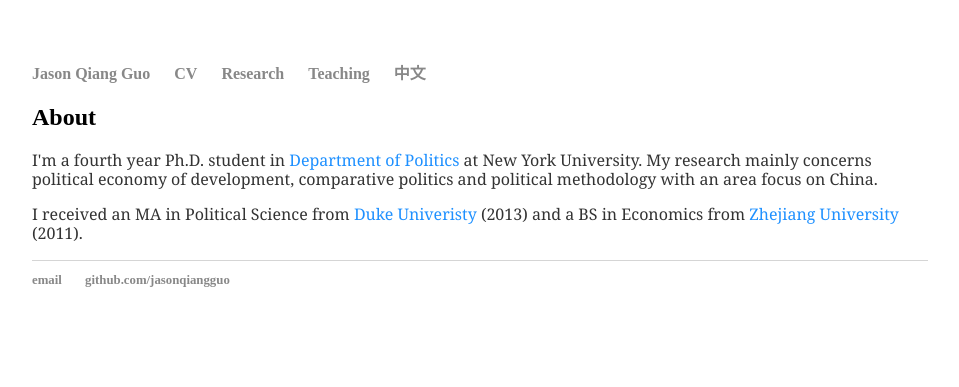
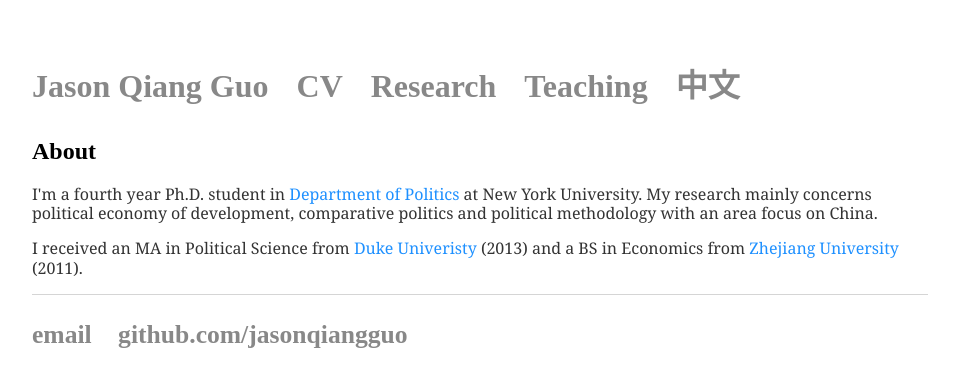
Before and after one commit to jasonqiangguo/jasonqiangguo.github.io, a Jekyll site: the page built from index.html, in a window 1280 px wide. Shown: the top 387 px of the page, without its empty margins (160-1119 px from the left). Built offline with Jekyll 4.4.1, drawn with Linux system fonts in a browser that asks for light colours.

Commit message:
homepage

```diff
--- a/css/main.css
+++ b/css/main.css
@@ -3,10 +3,11 @@ body {
     width: 70%;
 }
 nav ul, footer ul {
-    font-family:'Varela Round';
+    font-family:'Maven Pro';
     padding: 0px;
     list-style: none;
     font-weight: bold;
+    font-size: 2em;
 }
 nav ul li, footer ul li {
     display: inline;
```
